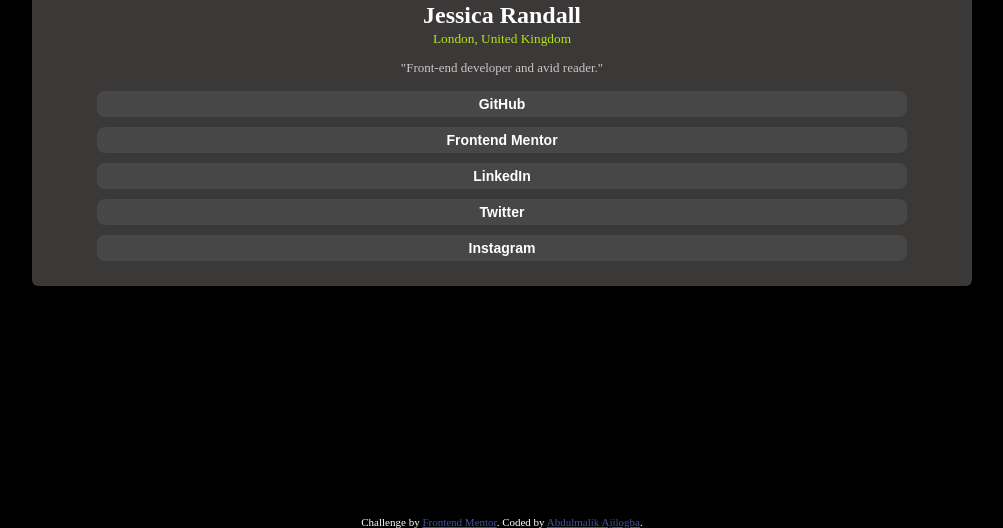
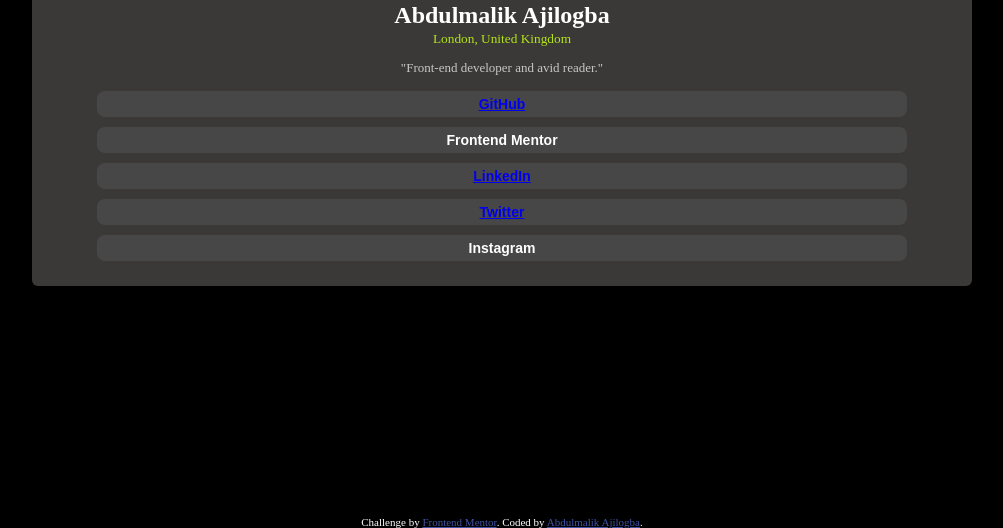
Before and after one commit to Lexxypee/-My_Portfolio, a plain HTML site: page index.html in a window 1280 px wide. Shown: the part 392-920 px from the top of the page, without its empty margins (138-1141 px from the left). Drawn offline with Linux system fonts and the light colour scheme.

Commit message:
index.html

```diff
--- a/index.html
+++ b/index.html
@@ -14,15 +14,15 @@
 <body>
 <div class="form">
   <img src="image.jpeg/pngwing.com.png" alt="" width="100" height="90">
-  <h1>Jessica Randall</h1>
+  <h1>Abdulmalik Ajilogba</h1>
   <small>London, United Kingdom</small>
  <p>"Front-end developer and avid reader."</p>
 
-  <button>GitHub</button><br>
-  <button> Frontend Mentor</button><br>
-  <button>LinkedIn</button><br>
-  <button>Twitter</button><br>
-  <button>Instagram</button><br>
+  <button><a href="https://github.com/Lexxypee">GitHub <ion-icon name="logo-github"></ion-icon></a></button><br>
+  <button><a>Frontend Mentor</a></button><br>
+  <button><a href="https://www.linkedin.com/in/abdulmalik-ajilogba-49b6a535b/">LinkedIn <ion-icon name="logo-linkedin"></ion-icon></a></button><br>
+  <button><a  href="https://x.com/Abdulma89232542">Twitter <ion-icon name="logo-twitter"></ion-icon></a></button><br>
+  <button><a>Instagram <ion-icon name="logo-instagram"></ion-icon></a></button><br>
 </div>
   <div class="attribution">
     Challenge by <a href="https://www.frontendmentor.io?ref=challenge" target="_blank">Frontend Mentor</a>.
```
